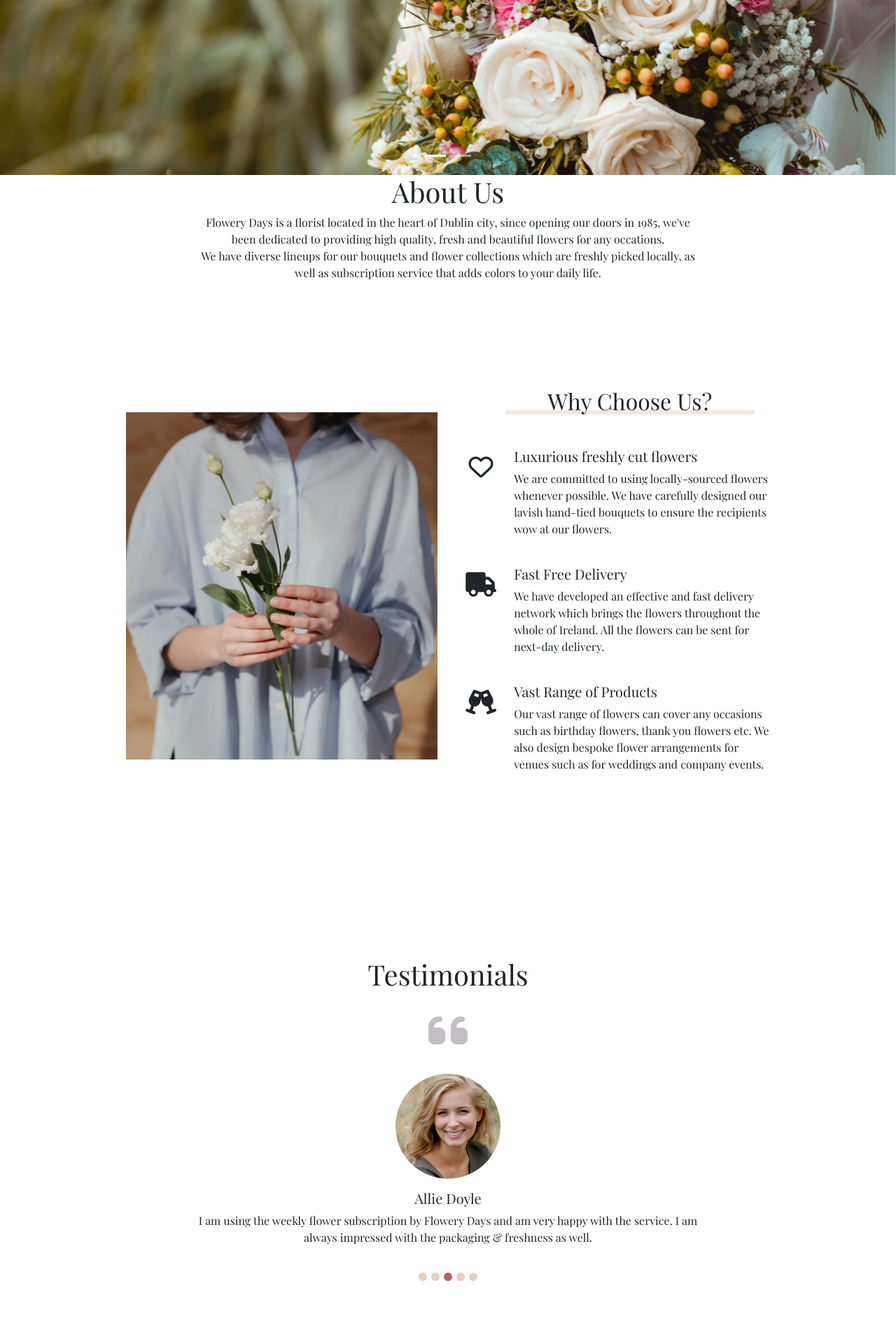
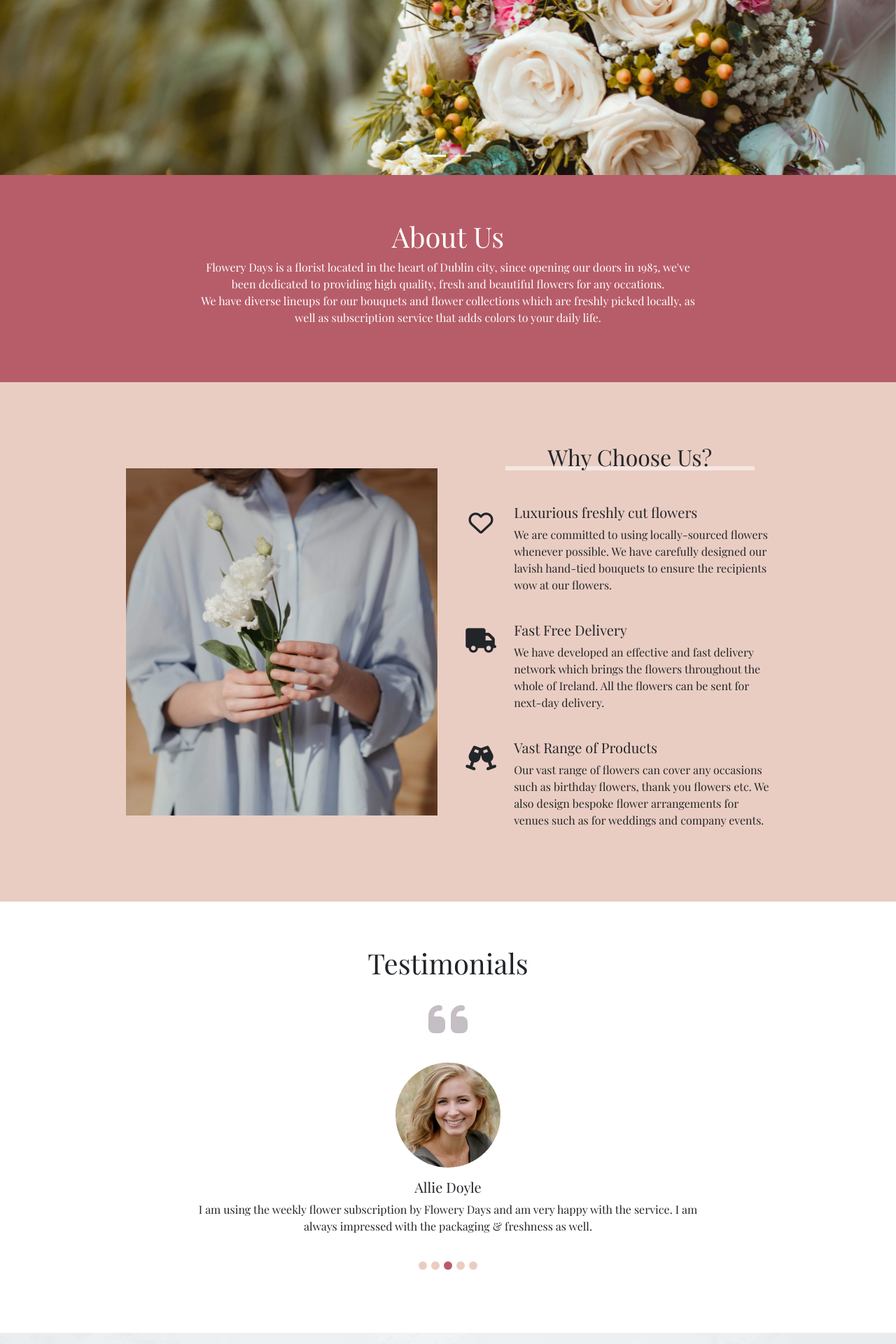
Before and after one commit to AsunaMasuda/FloweryDays, a Django app: page / in a window 1280 px wide. Shown: the part 550-2470 px from the top of the page at 70% size. Run offline with Django 3.2, Linux system fonts and the light colour scheme; some libraries are stand-ins or nearby versions.

Commit message:
Change the stlying of page section to have padding top/bottom 4rem in base.css

```diff
--- a/static/css/base.css
+++ b/static/css/base.css
@@ -140,11 +140,17 @@ body {
 }
 
 /** About **/
-.page-section {
-    padding: 7rem 0;
+.bg-about {
+    background-color: #b75d69 !important;
+    color: white;
+    padding: 4rem 0;
 }
 
-.bg-primary{
+.page-section {
+    padding: 4rem 0;
+}
+
+.bg-why-choose-us {
     background-color: #eacdc2 !important;
 }
 
```
